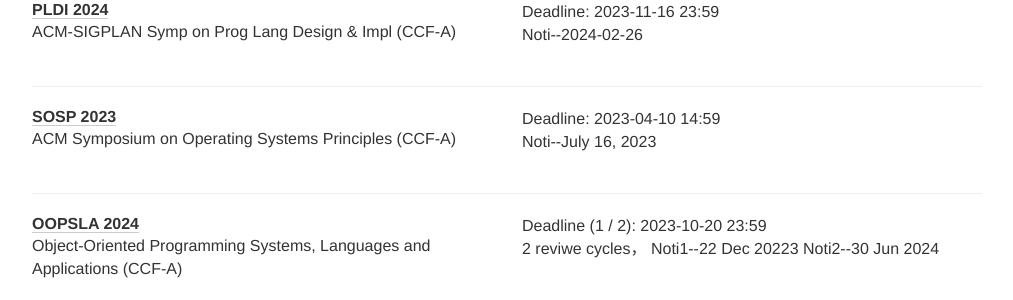
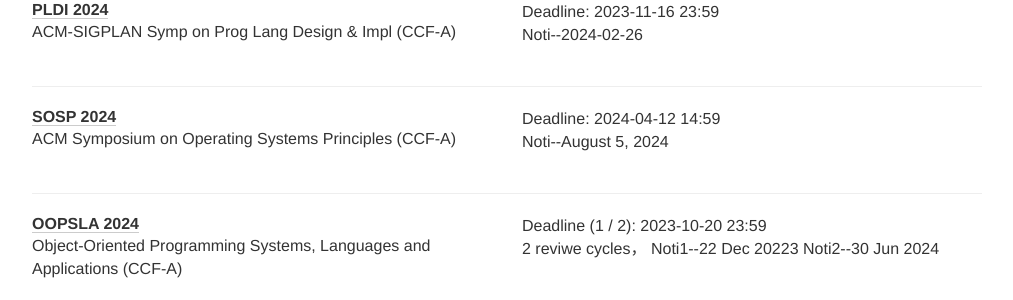
Before and after one commit to TCA-ISCAS/tca-iscas.github.io, a Jekyll site: the page built from index.html, in a window 1280 px wide and 900 px high, scrolled down 7409 px. Shown: the part 152-452 px from the top of the window, without its empty margins (133-1146 px from the left). Built offline with Jekyll 4.4.1, drawn with Linux system fonts in a browser that asks for light colours; nearby versions of some CDN libraries; some of the changed text lies outside the part shown.

Commit message:
Update conferences.yml

```diff
--- a/_data/conferences.yml
+++ b/_data/conferences.yml
@@ -305,8 +305,8 @@
   year: 2025
   link: https://www.usenix.org/conference/nsdi25
   deadline:
-    - "2023-04-30 20:59"
-    - "2023-09-12 20:59"
+    - "2024-04-30 20:59"
+    - "2024-09-12 20:59"
   comment: 2 review cycles, Noti1--July 24, 2024, Noti2--December 10, 2024
   date:
   place:
@@ -386,7 +386,7 @@
   comment: 2 review cycles, Noti1--17 Jul 2023 , Noti2--6th November 2023
   deadline:
     - "2023-05-19 23:59"
-    - "2022-09-01 23:59"
+    - "2023-09-01 23:59"
   date:
   place:
   tags: [SYS]
@@ -462,11 +462,11 @@
 
 - name: SOSP
   description: ACM Symposium on Operating Systems Principles (CCF-A)
-  year: 2023
-  link: https://sosp2023.mpi-sws.org/
+  year: 2024
+  link: https://sigops.org/s/conferences/sosp/2024/cfp.html
   deadline:
-    - "2023-04-10 14:59"
-  comment: Noti--July 16, 2023
+    - "2024-04-12 14:59"
+  comment: Noti--August 5, 2024
   date:
   place:
   tags: [SYS, A]
```
